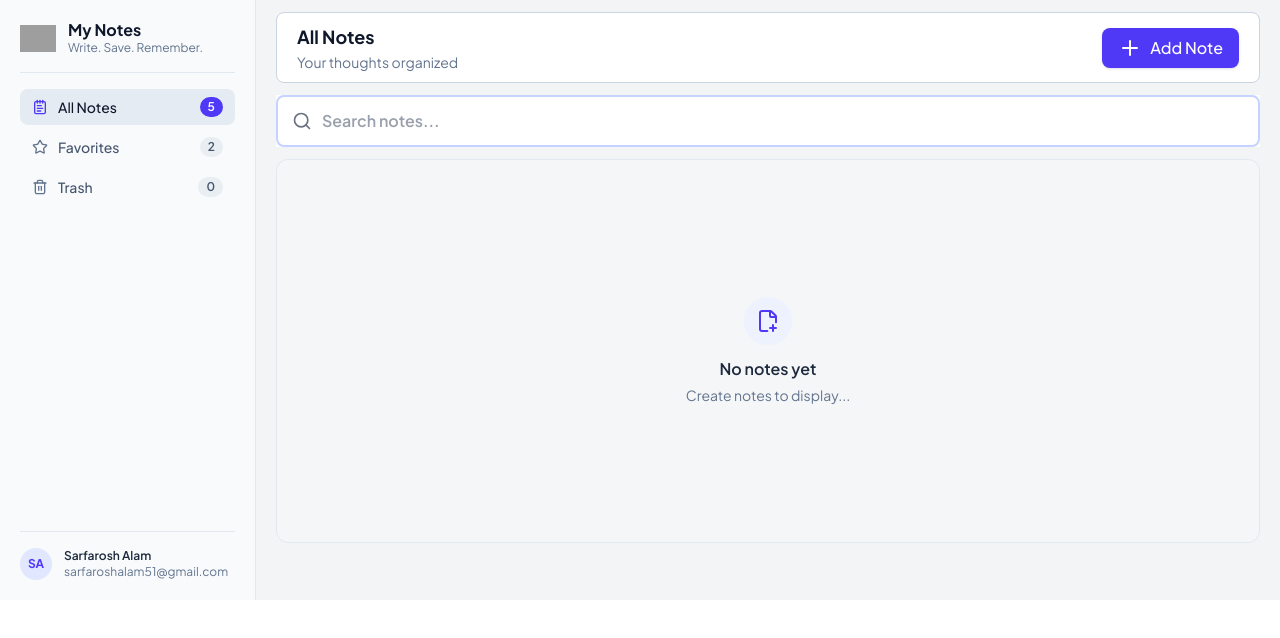
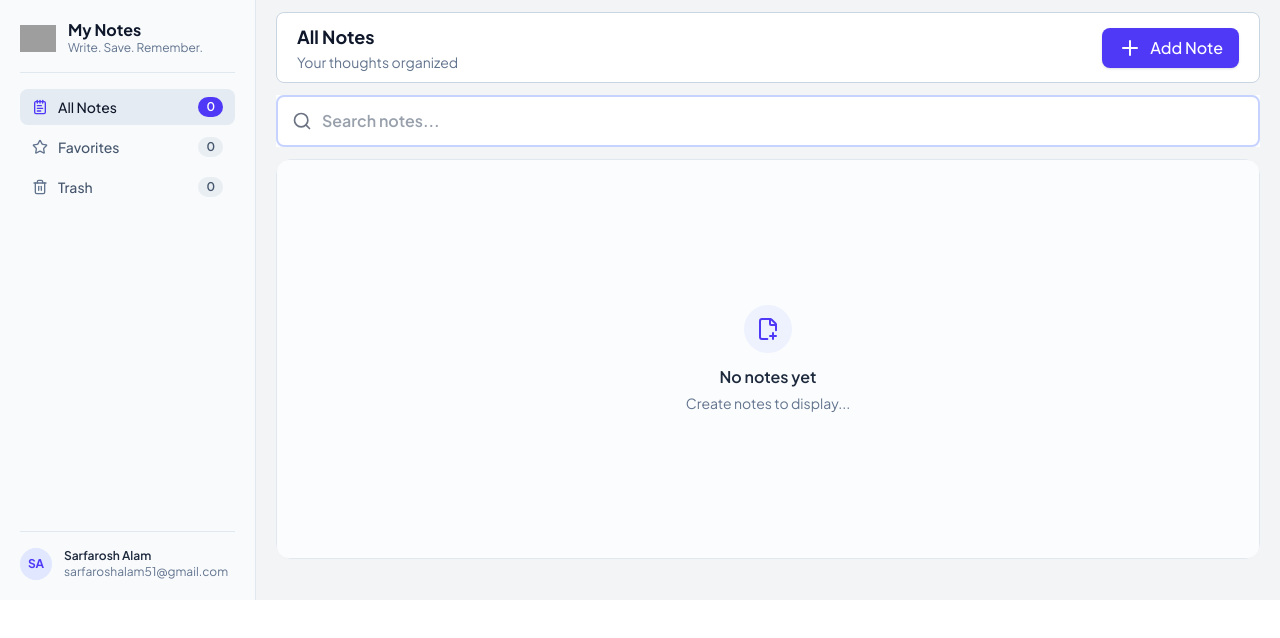
Before and after one commit to Sarfarosh-0/Web_Development, a React (Vite) app in the folder REACT_JS/03_React_App/: page / in a window 1280 px wide. Shown: the top 638 px of the page. Built offline with nearby package versions, Linux system fonts and the light colour scheme; grey boxes are pictures that could not be loaded.

Commit message:
removed comments

```diff
--- a/REACT_JS/03_React_App/src/Components/NotesContainer.tsx
+++ b/REACT_JS/03_React_App/src/Components/NotesContainer.tsx
@@ -9,7 +9,7 @@ interface ContainerProps {
 
 function NotesContainer({ openModal, notes }: ContainerProps) {
     return (
-        <div className="grid grid-cols-1 sm:grid-cols-2 md:grid-cols-3 gap-4 max-h-96 overflow-auto scrollbar-none">
+        <div className="grid grid-cols-1 sm:grid-cols-2 md:grid-cols-3 gap-4 h-100 overflow-auto scrollbar-none bg-white rounded-2xl">
             {notes.length > 0 ? (
                 notes.map((note) => (
                     <Notebox
--- a/REACT_JS/03_React_App/src/Components/Sidebar.tsx
+++ b/REACT_JS/03_React_App/src/Components/Sidebar.tsx
@@ -2,8 +2,8 @@ import { useState } from "react";
 import { NotepadText, Star, Trash2 } from "lucide-react";
 
 const NAV_ITEMS = [
-    { id: "all-notes", label: "All Notes", icon: NotepadText, count: 5 },
-    { id: "favorites", label: "Favorites", icon: Star, count: 2 },
+    { id: "all-notes", label: "All Notes", icon: NotepadText, count: 0 },
+    { id: "favorites", label: "Favorites", icon: Star, count: 0 },
     { id: "trash", label: "Trash", icon: Trash2, count: 0 },
 ];
 
@@ -13,7 +13,7 @@ function Sidebar() {
     return (
         <aside className="w-64 h-150 bg-slate-50 border-r border-slate-200 p-5 flex flex-col justify-between select-none">
             <div className="flex flex-col gap-4">
-                {/* Header */}
+
                 <header className="flex items-center gap-3 border-b border-slate-200 pb-4">
                     <img
                         src="https://cdn-icons-png.flaticon.com/128/3075/3075908.png"
@@ -29,7 +29,6 @@ function Sidebar() {
                     </div>
                 </header>
 
-                {/* Navigation */}
                 <nav className="flex flex-col gap-1">
                     {NAV_ITEMS.map((item) => {
                         const Icon = item.icon;
@@ -66,7 +65,6 @@ function Sidebar() {
                 </nav>
             </div>
 
-            {/* User Profile */}
             <div className="pt-4 border-t border-slate-200 flex items-center gap-3">
                 <div className="w-8 h-8 rounded-full bg-indigo-100 text-indigo-600 flex items-center justify-center font-bold text-xs shrink-0">
                     SA
```
